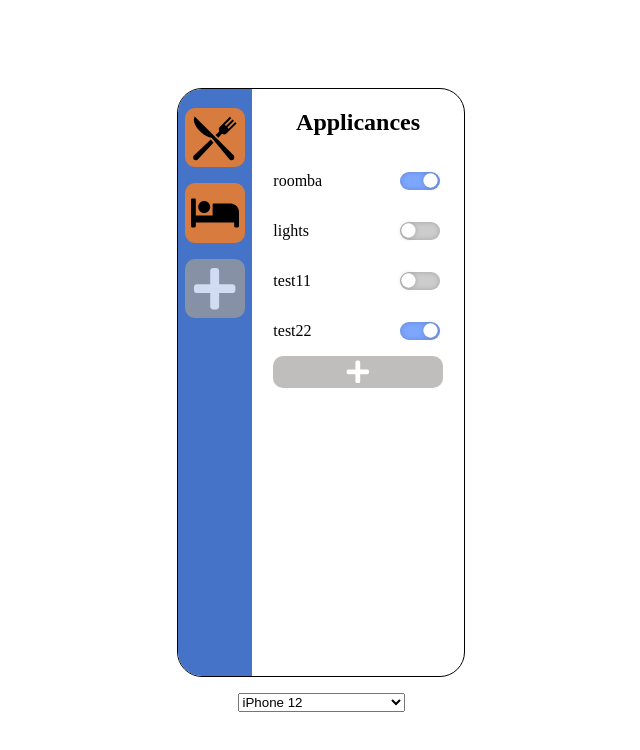
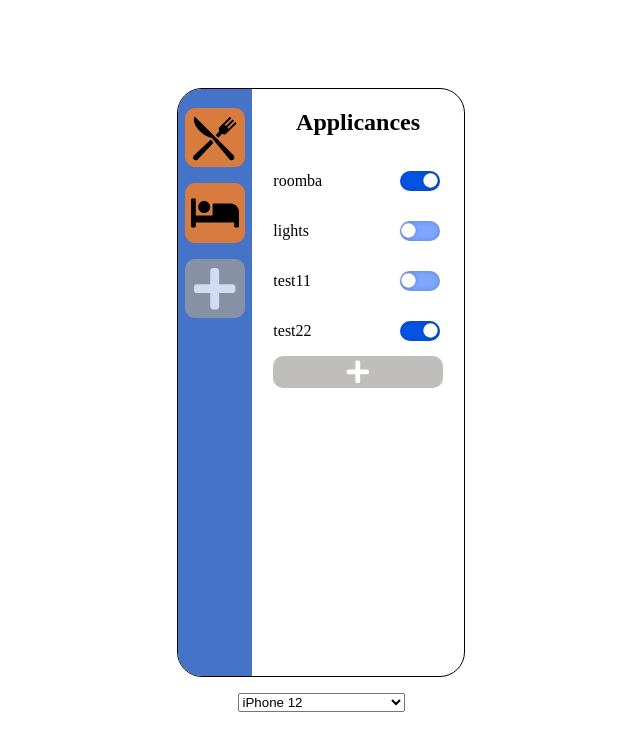
Before and after one commit to JonathanHYYan/Arduino-App-Mobile-Display, a React (Create React App) app: page /main in a window 1280 px wide. Shown: the top 750 px of the page, without its empty margins (319-959 px from the left). Built offline with nearby package versions, Linux system fonts and the light colour scheme.

Commit message:
[SDCWA-14] Add styling changes to toggle to match design

```diff
--- a/src/Components/Utlity/ToggleStyles.js
+++ b/src/Components/Utlity/ToggleStyles.js
@@ -4,15 +4,15 @@ export const ToggleSwitch = styled.input`
   position: relative;
   appearance: none;
   width: 3em;
-  height: 1.4em;
-  background: #ccc;
+  height: 1.5em;
+  background: #7da6ff;
   border-radius: 50px;
   box-shadow: inset 0 0 5px rgba(0, 0, 0, 0.2);
   cursor: pointer;
   transition: 0.4s;
 
   &:checked {
-    background: #7da6ff;
+    background: #0754E3;
 
     &:after {
       left: 60%;
@@ -24,7 +24,7 @@ export const ToggleSwitch = styled.input`
     content: "";
     width: 1em;
     height: 1em;
-    top: 12%;
+    top: 16%;
     left: 5%;
     background: #fff;
     border-radius: 50%;
```
